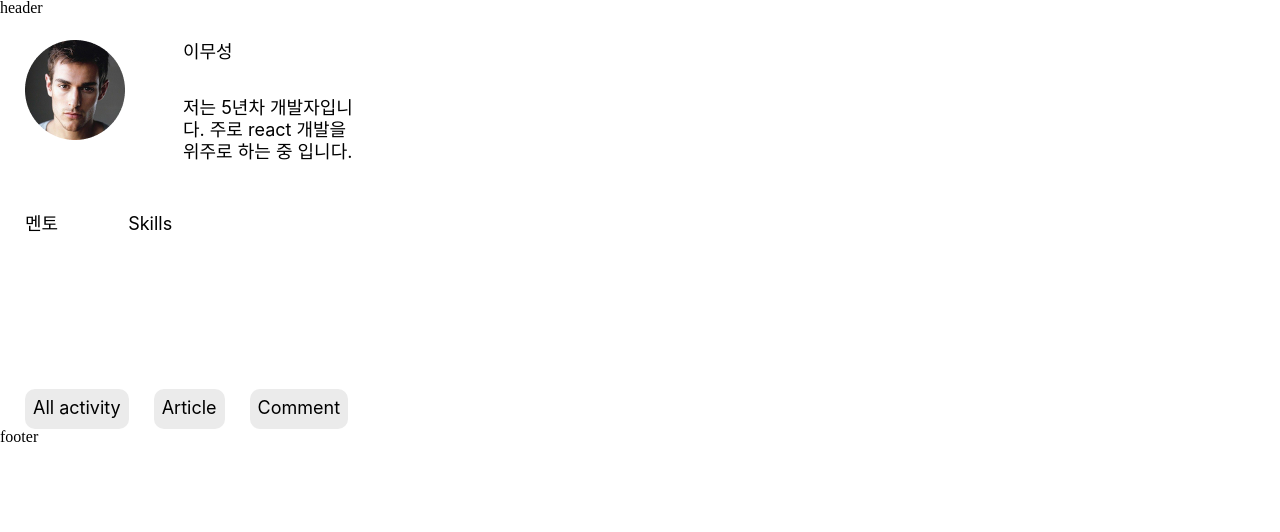
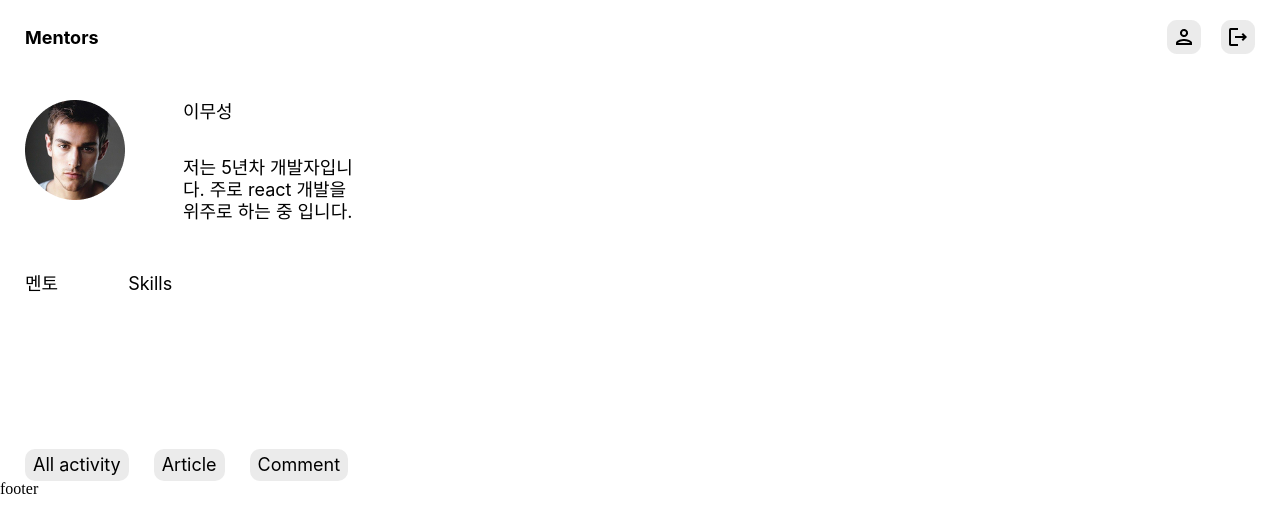
Before and after one commit to mentors-service/mentors-service-FE, a React (Create React App) app: page /profile in a window 1280 px wide. Shown: the top 532 px of the page. Built offline with nearby package versions, Linux system fonts and the light colour scheme; no server answers.

Commit message:
refactor : 프로필 페이지 리팩토링

```diff
--- a/src/components/Header/Header.style.ts
+++ b/src/components/Header/Header.style.tsx
@@ -2,18 +2,14 @@ import styled from 'styled-components';
 
 export const HeaderWrapper = styled.header`
   display: flex;
+  align-items: center;
   justify-content: space-between;
-  align-items: center;
   padding: 19.5px 5px 19.5px 25px;
 `;
 
 export const LogoName = styled.h1`
-  font-family: 'Inter';
-  font-style: normal;
+  font: ${(props) => props.theme.font};
   font-weight: 700;
-  font-size: 17px;
-  line-height: 21px;
-  color: #000000;
 `;
 
 export const BtnWrapper = styled.div``;
--- a/src/components/Header/index.tsx
+++ b/src/components/Header/index.tsx
@@ -4,10 +4,12 @@ const Header = () => {
   return (
     <S.HeaderWrapper>
       <S.LogoName>Mentors</S.LogoName>
+
       <S.BtnWrapper>
         <S.HeaderBtn>
           <img src='/img/ProfileBtn.png' alt='' />
         </S.HeaderBtn>
+
         <S.HeaderBtn>
           <img src='/img/LogoutBtn.png' alt='' />
         </S.HeaderBtn>
--- a/src/index.tsx
+++ b/src/index.tsx
@@ -1,4 +1,6 @@
 import GlobalStyle from '@styles/GlobalStyle';
+import { ThemeProvider } from 'styled-components';
+import { theme } from '@styles/theme';
 import React from 'react';
 import ReactDOM from 'react-dom/client';
 import { Provider } from 'react-redux';
@@ -12,6 +14,7 @@ const queryClient = new QueryClient();
 const root = ReactDOM.createRoot(document.getElementById('root') as HTMLElement);
 root.render(
   <React.StrictMode>
+    <ThemeProvider theme={theme}>
       <GlobalStyle />
       <QueryClientProvider client={queryClient}>
         <Provider store={store}>
@@ -20,5 +23,6 @@ root.render(
           </BrowserRouter>
         </Provider>
       </QueryClientProvider>
+    </ThemeProvider>
   </React.StrictMode>
 );
--- a/src/pages/article/Article.tsx
+++ b/src/pages/article/Article.tsx
@@ -47,13 +47,13 @@ const Article = () => {
 };
 
 const ArticleBox = styled.article`
+  padding: 10px;
+  margin-right: 20px;
   margin-bottom: 12px;
+  word-break: keep-all;
+  cursor: pointer;
+  border: 1px solid;
   border-radius: 10px;
-  border: 1px solid;
-  padding: 10px;
-  word-break: keep-all;
-  margin-right: 20px;
-  cursor: pointer;
 `;
 const Title = styled.h2``;
 const Content = styled.p``;
--- a/src/pages/layout/Layout.tsx
+++ b/src/pages/layout/Layout.tsx
@@ -1,9 +1,10 @@
+import Header from '@components/Header';
 import { Outlet } from 'react-router-dom';
 
 const Layout = () => {
   return (
     <div>
-      <header>header</header>
+      <Header />
 
       <main>
         <Outlet />
--- a/src/pages/profile/Profile.style.ts
+++ b/src/pages/profile/Profile.style.tsx
@@ -9,19 +9,14 @@ export const Profile = styled.div`
   align-items: center;
 `;
 
-export const ProfileDescription = styled.div`
+export const ProfileInfo = styled.div`
+  margin-top: 25px;
   margin-left: 58px;
-  margin-top: 25px;
 `;
 
 export const Name = styled.div`
   margin-bottom: 34px;
-  font-family: 'Inter';
-  font-style: normal;
-  font-weight: 400;
-  font-size: 18px;
-  line-height: 22px;
-  color: #000000;
+  font: ${(props) => props.theme.font};
 `;
 
 export const Description = styled(Name)`
@@ -40,12 +35,13 @@ export const Mentor = styled(Name)`
 
 export const Skills = styled(Name)``;
 
-export const ProfileBtn = styled(Name)`
-  padding: 8px 8px 0 8px;
+export const ProfileBtn = styled.button`
+  display: inline-block;
+  max-width: fit-content;
   height: 32px;
+  padding: 0px 8px 0px 8px;
+  margin: 120px 0 0 25px;
+  font: ${(props) => props.theme.font};
   background: #ebebeb;
   border-radius: 10px;
-  max-width: fit-content;
-  margin: 120px 0 0 25px;
-  display: inline-block;
 `;
--- a/src/pages/profile/Profile.tsx
+++ b/src/pages/profile/Profile.tsx
@@ -6,16 +6,19 @@ const Profile = () => {
       <S.ProfileWrapper>
         <S.Profile>
           <img src='/img/ProfileImg.png' alt='' />
-          <S.ProfileDescription>
+
+          <S.ProfileInfo>
             <S.Name>이무성</S.Name>
             <S.Description>저는 5년차 개발자입니다. 주로 react 개발을 위주로 하는 중 입니다.</S.Description>
-          </S.ProfileDescription>
+          </S.ProfileInfo>
         </S.Profile>
+
         <S.MentorSkills>
           <S.Mentor>멘토</S.Mentor>
           <S.Skills>Skills</S.Skills>
         </S.MentorSkills>
       </S.ProfileWrapper>
+
       <S.ProfileBtn>All activity</S.ProfileBtn>
       <S.ProfileBtn>Article</S.ProfileBtn>
       <S.ProfileBtn>Comment</S.ProfileBtn>
--- /dev/null
+++ b/src/styles/theme.ts
@@ -0,0 +1,11 @@
+import { css } from 'styled-components';
+
+const font = css`
+  font-style: normal;
+  font-weight: 400;
+  font-size: 18px;
+  line-height: 22px;
+  font-family: 'Inter';
+`;
+
+export const theme = { font };
```
Lines whose indentation alone changed are shown as unchanged.
